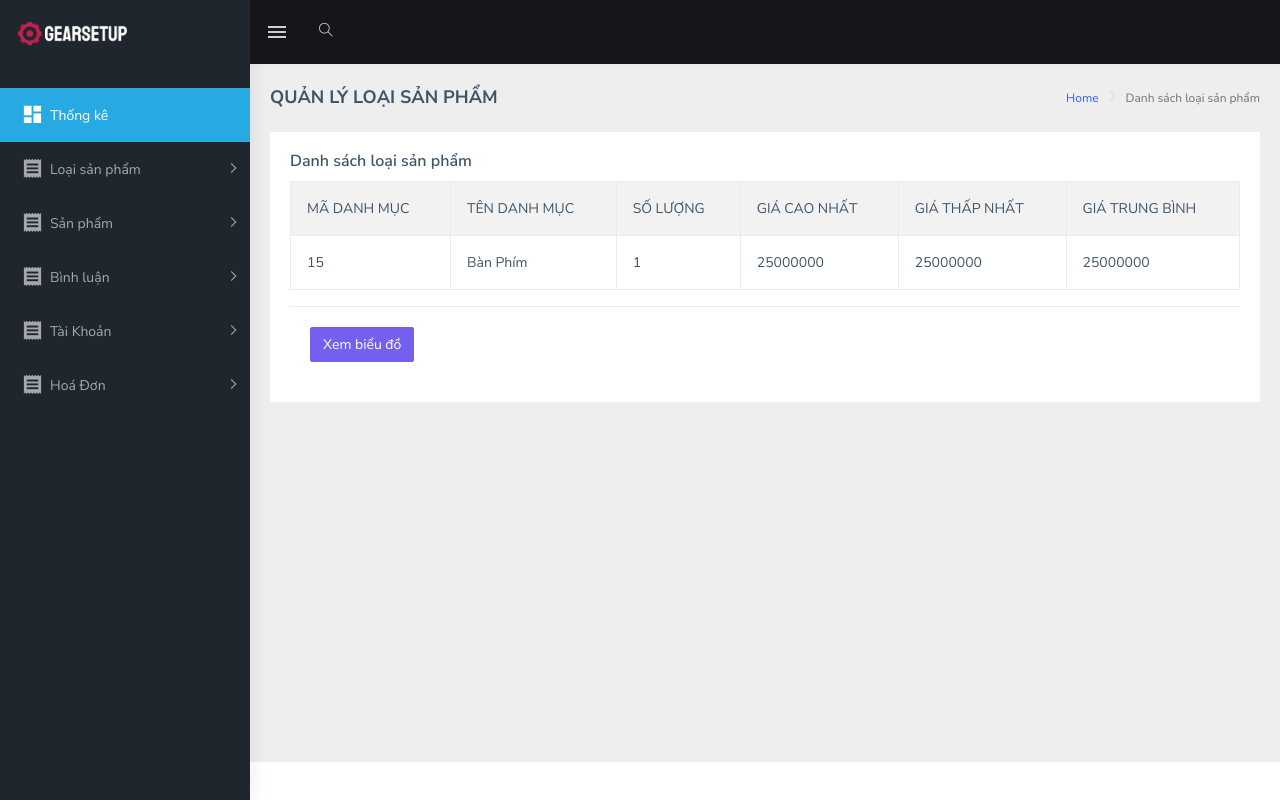
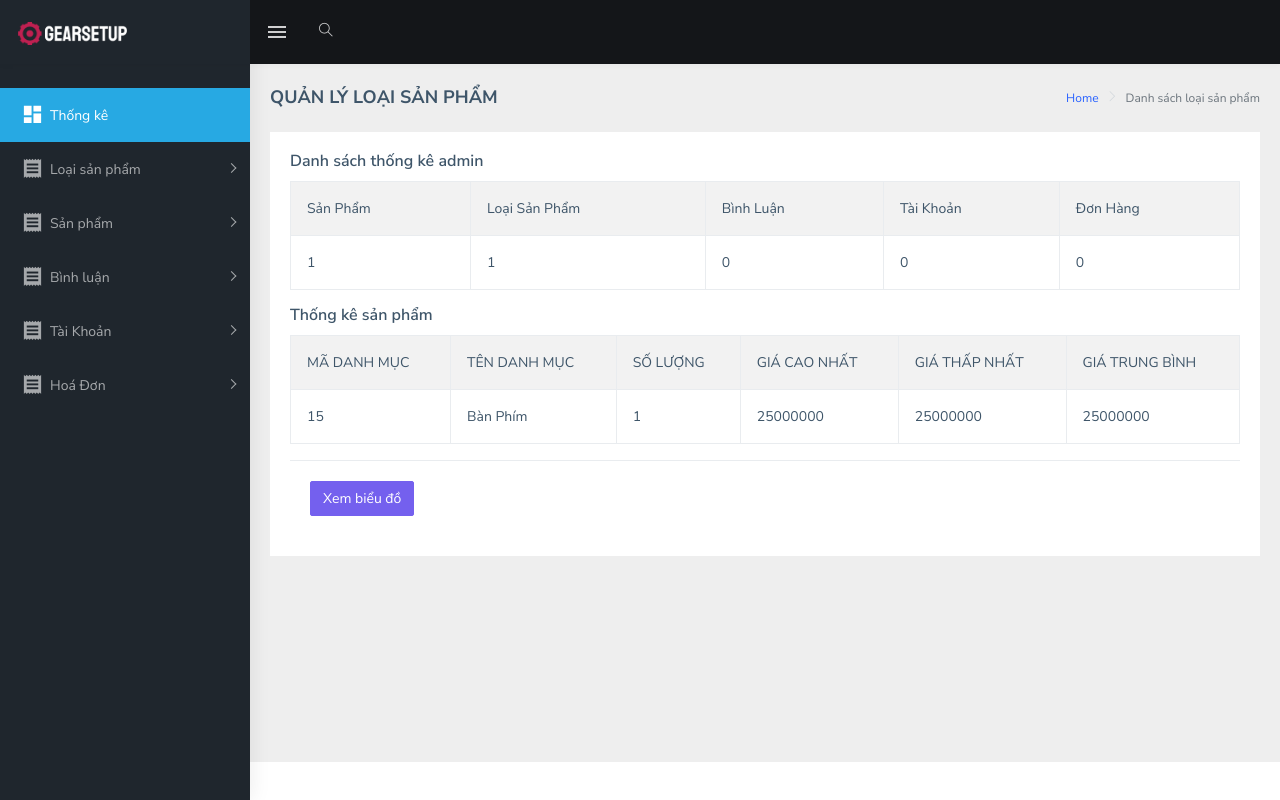
Before and after one commit to khaihoang119/quanlylinhkien, a PHP site: page /index.php?act=thongke in a window 1280 px wide. Run offline with PHP 8.4, Linux system fonts and the light colour scheme; data comes from the database, SQL or seed files in the repository; data that the repository does not hold is empty; style sheets or scripts are compiled from the project's sources; some libraries are stand-ins or nearby versions.

Commit message:
No2 - admin update ngay 3/12 chinh sua thong ke

```diff
--- a/admin/index.php
+++ b/admin/index.php
@@ -252,7 +252,9 @@ if (isset($_GET['act'])) {
     }
 
 } else {
-    include "thongke/bieudo.php";
+    $listthongke = loadall_thongke();
+    include "thongke/index.php";
+
 }
 ?>
 <?
--- a/admin/thongke/index.php
+++ b/admin/thongke/index.php
@@ -34,8 +34,26 @@
 
                 <div class="card">
                     <div class="card-body">
-                        <h5 class="card-title">Danh sách loại sản phẩm</h5>
+                        <h5 class="card-title">Danh sách thống kê admin</h5>
                         <div class="table-responsive">
+                            <table class="table table-striped table-bordered">
+                                <tr>
+                                    <th>Sản Phẩm</th>
+                                    <th>Loại Sản Phẩm</th>
+                                    <th>Bình Luận</th>
+                                    <th>Tài Khoản</th>
+                                    <th>Đơn Hàng</th>
+                                </tr>
+
+                                <tr>
+                                    <td><?php echo thong_ke_hang_hoa() ?></td>
+                                    <td><?php echo thong_ke_loai() ?></td>
+                                    <td><?php echo thong_ke_binh_luan() ?></td>
+                                    <td><?php echo thong_ke_khach_hang() ?></td>
+                                    <td><?php echo thong_ke_don_hang() ?></td>
+                                </tr>
+                            </table>
+                            <h5 class="card-title">Thống kê sản phẩm</h5>
                         <table class="table table-striped table-bordered">
                             <tr>
                                 <th>MÃ DANH MỤC</th>
```
Also changed, not shown: admin/thongke/bieudo.php (+1 -19 lines).
